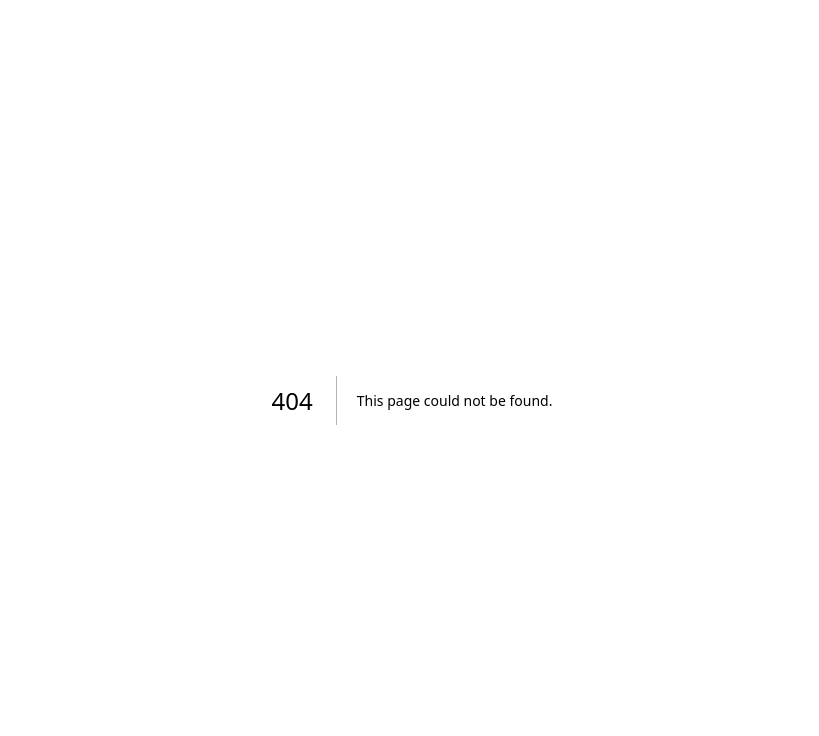
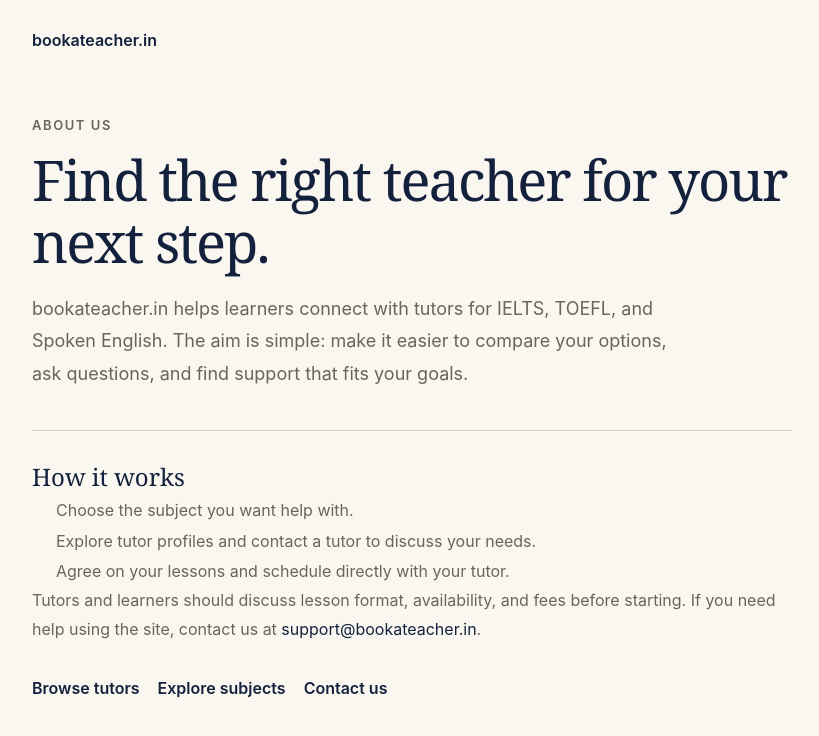
Before and after one commit to rohandhir10/bookateacher, a Next.js app: page /about in a window 1280 px wide. Before the commit this address had no page. Shown: the top 736 px of the page, without its empty margins (228-1047 px from the left). Built offline with nearby package versions, Linux system fonts and the light colour scheme.

Commit message:
Fix auth route crashes and add about/contact pages

```diff
--- /dev/null
+++ b/src/app/about/page.tsx
@@ -0,0 +1,94 @@
+import type { Metadata } from "next";
+import Link from "next/link";
+
+export const metadata: Metadata = {
+  title: "About bookateacher.in",
+  description:
+    "Learn how bookateacher.in helps students find tutors for IELTS, TOEFL, and Spoken English.",
+  alternates: { canonical: "https://bookateacher.in/about" },
+  openGraph: {
+    title: "About bookateacher.in",
+    description:
+      "A straightforward way to find a tutor for IELTS, TOEFL, or Spoken English.",
+    type: "website",
+    locale: "en_IN",
+    siteName: "bookateacher.in",
+  },
+};
+
+const ink = "#14213D";
+const muted = "#6B6557";
+const paper = "#FAF7F0";
+const line = "#D9D2C5";
+
+export default function AboutPage() {
+  return (
+    <main
+      style={{
+        minHeight: "100vh",
+        background: paper,
+        color: ink,
+        fontFamily: "Inter, system-ui, sans-serif",
+        padding: "28px 24px 72px",
+      }}
+    >
+      <div style={{ maxWidth: 760, margin: "0 auto" }}>
+        <Link href="/" style={{ color: ink, fontWeight: 600, textDecoration: "none" }}>
+          bookateacher.in
+        </Link>
+        <article style={{ marginTop: 64 }}>
+          <p
+            style={{
+              color: muted,
+              fontSize: 13,
+              fontWeight: 600,
+              letterSpacing: ".12em",
+              textTransform: "uppercase",
+            }}
+          >
+            About us
+          </p>
+          <h1
+            style={{
+              fontFamily: "'Playfair Display', Georgia, serif",
+              fontSize: "clamp(2.25rem, 6vw, 3.5rem)",
+              letterSpacing: "-.035em",
+              lineHeight: 1.12,
+              margin: "12px 0 20px",
+            }}
+          >
+            Find the right teacher for your next step.
+          </h1>
+          <p style={{ color: muted, fontSize: 18, lineHeight: 1.8, maxWidth: 650 }}>
+            bookateacher.in helps learners connect with tutors for IELTS, TOEFL,
+            and Spoken English. The aim is simple: make it easier to compare your
+            options, ask questions, and find support that fits your goals.
+          </p>
+          <section style={{ borderTop: `1px solid ${line}`, marginTop: 40, paddingTop: 28 }}>
+            <h2 style={{ fontFamily: "'Playfair Display', Georgia, serif", fontSize: 24 }}>
+              How it works
+            </h2>
+            <ol style={{ color: muted, lineHeight: 1.9, paddingLeft: 24 }}>
+              <li>Choose the subject you want help with.</li>
+              <li>Explore tutor profiles and contact a tutor to discuss your needs.</li>
+              <li>Agree on your lessons and schedule directly with your tutor.</li>
+            </ol>
+            <p style={{ color: muted, lineHeight: 1.8 }}>
+              Tutors and learners should discuss lesson format, availability, and
+              fees before starting. If you need help using the site, contact us at{" "}
+              <a href="mailto:support@bookateacher.in" style={{ color: ink }}>
+                support@bookateacher.in
+              </a>
+              .
+            </p>
+          </section>
+          <nav aria-label="Explore bookateacher.in" style={{ display: "flex", gap: 18, flexWrap: "wrap", marginTop: 32 }}>
+            <Link href="/tutors" style={{ color: ink, fontWeight: 600 }}>Browse tutors</Link>
+            <Link href="/subjects" style={{ color: ink, fontWeight: 600 }}>Explore subjects</Link>
+            <Link href="/contact" style={{ color: ink, fontWeight: 600 }}>Contact us</Link>
+          </nav>
+        </article>
+      </div>
+    </main>
+  );
+}
--- /dev/null
+++ b/src/app/contact/page.tsx
@@ -0,0 +1,94 @@
+import type { Metadata } from "next";
+import Link from "next/link";
+
+export const metadata: Metadata = {
+  title: "Contact bookateacher.in",
+  description:
+    "Contact the bookateacher.in team for help with tutor profiles, learner enquiries, or the platform.",
+  alternates: { canonical: "https://bookateacher.in/contact" },
+  openGraph: {
+    title: "Contact bookateacher.in",
+    description: "Get in touch with the bookateacher.in support team.",
+    type: "website",
+    locale: "en_IN",
+    siteName: "bookateacher.in",
+  },
+};
+
+const ink = "#14213D";
+const muted = "#6B6557";
+const paper = "#FAF7F0";
+const line = "#D9D2C5";
+
+export default function ContactPage() {
+  return (
+    <main
+      style={{
+        minHeight: "100vh",
+        background: paper,
+        color: ink,
+        fontFamily: "Inter, system-ui, sans-serif",
+        padding: "28px 24px 72px",
+      }}
+    >
+      <div style={{ maxWidth: 760, margin: "0 auto" }}>
+        <Link href="/" style={{ color: ink, fontWeight: 600, textDecoration: "none" }}>
+          bookateacher.in
+        </Link>
+        <article style={{ marginTop: 64 }}>
+          <p
+            style={{
+              color: muted,
+              fontSize: 13,
+              fontWeight: 600,
+              letterSpacing: ".12em",
+              textTransform: "uppercase",
+            }}
+          >
+            Contact
+          </p>
+          <h1
+            style={{
+              fontFamily: "'Playfair Display', Georgia, serif",
+              fontSize: "clamp(2.25rem, 6vw, 3.5rem)",
+              letterSpacing: "-.035em",
+              lineHeight: 1.12,
+              margin: "12px 0 20px",
+            }}
+          >
+            How can we help?
+          </h1>
+          <p style={{ color: muted, fontSize: 18, lineHeight: 1.8, maxWidth: 650 }}>
+            For help with your account, a tutor profile, or using the platform,
+            email our support team. Include the email address linked to your
+            account and a short description of the issue; please do not send your
+            password or payment details.
+          </p>
+          <section style={{ borderTop: `1px solid ${line}`, marginTop: 36, paddingTop: 28 }}>
+            <h2 style={{ fontFamily: "'Playfair Display', Georgia, serif", fontSize: 24 }}>
+              General support
+            </h2>
+            <p style={{ color: muted, lineHeight: 1.8 }}>
+              <a href="mailto:support@bookateacher.in" style={{ color: ink, fontWeight: 600 }}>
+                support@bookateacher.in
+              </a>
+            </p>
+            <h2 style={{ fontFamily: "'Playfair Display', Georgia, serif", fontSize: 24, marginTop: 32 }}>
+              Privacy and grievances
+            </h2>
+            <p style={{ color: muted, lineHeight: 1.8 }}>
+              For privacy questions or a formal grievance, email{" "}
+              <a href="mailto:grievance@bookateacher.in" style={{ color: ink, fontWeight: 600 }}>
+                grievance@bookateacher.in
+              </a>
+              . See our <Link href="/privacy" style={{ color: ink }}>Privacy Policy</Link> for more information.
+            </p>
+          </section>
+          <Link href="/" style={{ color: ink, fontWeight: 600, display: "inline-block", marginTop: 28 }}>
+            Back to home
+          </Link>
+        </article>
+      </div>
+    </main>
+  );
+}
--- a/src/app/login/page.tsx
+++ b/src/app/login/page.tsx
@@ -115,8 +115,6 @@ export default function LoginPage() {
               transition: "opacity 0.15s",
               textDecoration: "none",
             }}
-            onMouseEnter={(e) => (e.currentTarget.style.opacity = "1")}
-            onMouseLeave={(e) => (e.currentTarget.style.opacity = "0.85")}
           >
             Back to home
           </Link>
--- a/src/app/register/page.tsx
+++ b/src/app/register/page.tsx
@@ -118,8 +118,6 @@ export default function RegisterPage() {
                 transition: "opacity 0.15s",
                 textDecoration: "none",
               }}
-              onMouseEnter={(e) => (e.currentTarget.style.opacity = "1")}
-              onMouseLeave={(e) => (e.currentTarget.style.opacity = "0.85")}
             >
               Sign in
             </Link>
--- a/src/app/sitemap.ts
+++ b/src/app/sitemap.ts
@@ -118,6 +118,12 @@ export default function sitemap(): MetadataRoute.Sitemap {
       changeFrequency: "monthly",
       priority: 0.6,
     },
+    {
+      url: `${baseUrl}/contact`,
+      lastModified: now,
+      changeFrequency: "yearly",
+      priority: 0.5,
+    },
   ];
 
   const tutorPages = getTutorProfileUrls(baseUrl, now);
--- a/src/app/tutor/dashboard/page.tsx
+++ b/src/app/tutor/dashboard/page.tsx
@@ -127,14 +127,6 @@ export default async function TutorDashboardPage() {
                 cursor: "pointer",
                 transition: "all 0.15s",
               }}
-              onMouseEnter={(e) => {
-                e.currentTarget.style.background = "rgba(250,247,240,0.1)";
-                e.currentTarget.style.borderColor = "rgba(250,247,240,0.5)";
-              }}
-              onMouseLeave={(e) => {
-                e.currentTarget.style.background = "transparent";
-                e.currentTarget.style.borderColor = "rgba(250,247,240,0.25)";
-              }}
             >
               Sign out
             </button>
@@ -241,14 +233,6 @@ export default async function TutorDashboardPage() {
                 fontFamily: "Inter, sans-serif",
                 boxShadow: "0 1px 2px rgba(20,33,61,0.15)",
                 transition: "all 0.15s",
-              }}
-              onMouseEnter={(e) => {
-                e.currentTarget.style.background = INK_SOFT;
-                e.currentTarget.style.boxShadow = "0 2px 6px rgba(20,33,61,0.2)";
-              }}
-              onMouseLeave={(e) => {
-                e.currentTarget.style.background = INK;
-                e.currentTarget.style.boxShadow = "0 1px 2px rgba(20,33,61,0.15)";
               }}
             >
               <svg width="12" height="12" viewBox="0 0 24 24" fill="none" stroke={PAPER} strokeWidth="2">
@@ -1114,12 +1098,6 @@ function LeadActions({
               fontFamily: "Inter, sans-serif",
               transition: "all 0.15s",
             }}
-            onMouseEnter={(e) => {
-              e.currentTarget.style.background = `${RED}15`;
-            }}
-            onMouseLeave={(e) => {
-              e.currentTarget.style.background = "transparent";
-            }}
           >
             Decline
           </button>
@@ -1141,14 +1119,6 @@ function LeadActions({
               fontFamily: "Inter, sans-serif",
               boxShadow: "0 1px 2px rgba(47,82,51,0.2)",
               transition: "all 0.15s",
-            }}
-            onMouseEnter={(e) => {
-              e.currentTarget.style.background = "#25432a";
-              e.currentTarget.style.boxShadow = "0 2px 6px rgba(47,82,51,0.3)";
-            }}
-            onMouseLeave={(e) => {
-              e.currentTarget.style.background = GREEN;
-              e.currentTarget.style.boxShadow = "0 1px 2px rgba(47,82,51,0.2)";
             }}
           >
             Accept
@@ -1176,12 +1146,6 @@ function LeadActions({
             fontFamily: "Inter, sans-serif",
             boxShadow: "0 1px 2px rgba(20,33,61,0.15)",
             transition: "all 0.15s",
-          }}
-          onMouseEnter={(e) => {
-            e.currentTarget.style.background = INK_SOFT;
-          }}
-          onMouseLeave={(e) => {
-            e.currentTarget.style.background = INK;
           }}
         >
           View lead
@@ -1219,12 +1183,6 @@ function LeadActions({
           fontFamily: "Inter, sans-serif",
           boxShadow: "0 1px 2px rgba(20,33,61,0.15)",
           transition: "all 0.15s",
-        }}
-        onMouseEnter={(e) => {
-          e.currentTarget.style.background = INK_SOFT;
-        }}
-        onMouseLeave={(e) => {
-          e.currentTarget.style.background = INK;
         }}
       >
         View lead
```
Also changed, not shown: 1 other file (tests, documents, lock files or other folders).
